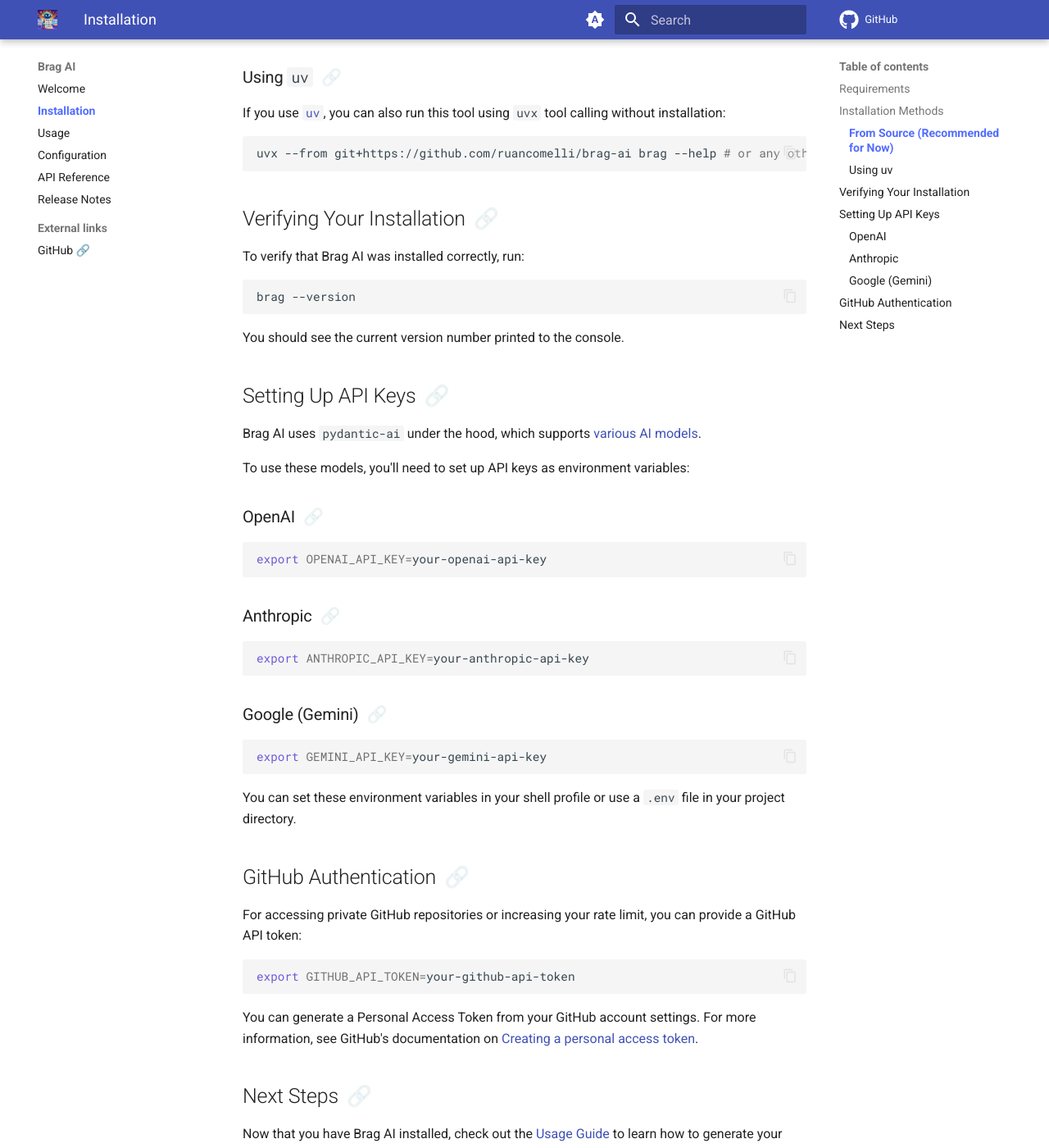
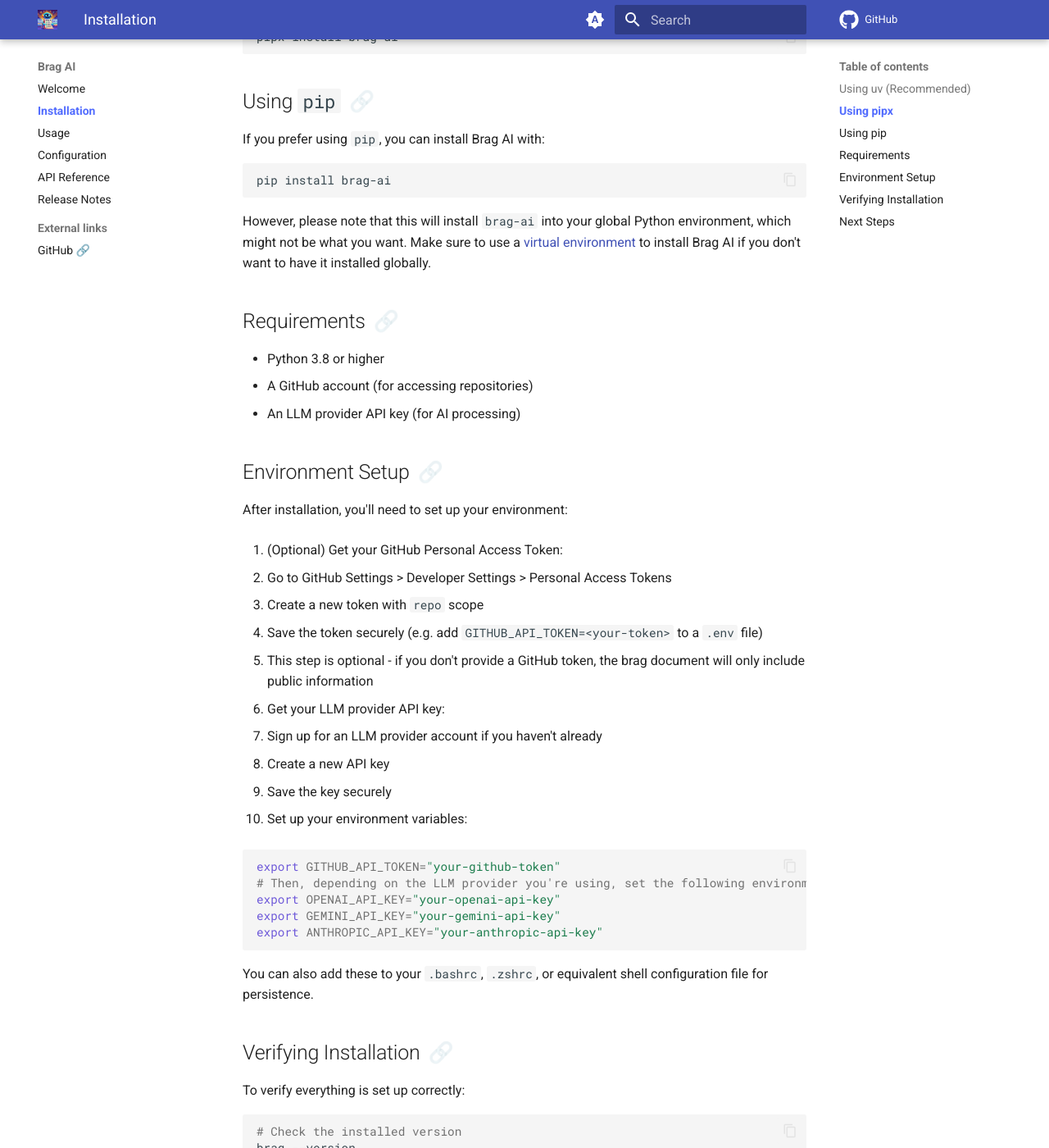
Before and after one commit to ruancomelli/brag-ai, an MkDocs documentation site: the page built from docs/installation.md, in a window 1280 px wide and 1400 px high, scrolled down 589 px. Shown: the whole window at 82% size. Built offline with MkDocs 1.6.1 and Material for MkDocs 9.7.7, drawn with Linux system fonts in a browser that asks for light colours; comment, search, counter and statistics services are not loaded; some of the changed text lies outside the part shown.

Commit message:
docs: update docs after publishing project to PyPI

````diff
--- a/docs/installation.md
+++ b/docs/installation.md
@@ -1,78 +1,91 @@
 # Installation
 
-There are several ways to install Brag AI, depending on your needs and preferences.
+There are several ways to install Brag AI. Choose the one that best suits your needs.
 
-## Requirements
+## Using [`uv`](https://docs.astral.sh/uv/) (Recommended)
 
-- Python 3.12 or higher
-- A GitHub account (for generating brag documents from GitHub repositories)
-- An API key for at least one AI provider (OpenAI, Anthropic, or Google) if you want to use their models
-
-## Installation Methods
-
-### From Source (Recommended for Now)
-
-This project is still not published to PyPI. You can install it from source using pip:
+The easiest way to install Brag AI is using [`uv`](https://docs.astral.sh/uv/):
 
 ```bash
-pip install git+https://github.com/ruancomelli/brag-ai.git
+uv tool install brag-ai
 ```
 
-### Using `uv`
-
-If you use [`uv`](https://docs.astral.sh/uv/), you can also run this tool using
-`uvx` tool calling without installation:
-
-```bash
-uvx --from git+https://github.com/ruancomelli/brag-ai brag --help # or any other command
-```
-
-## Verifying Your Installation
-
-To verify that Brag AI was installed correctly, run:
+After installation, you can verify it worked by running:
 
 ```bash
 brag --version
 ```
 
-You should see the current version number printed to the console.
+## Using [`pipx`](https://pipx.pypa.io/stable/)
 
-## Setting Up API Keys
-
-Brag AI uses `pydantic-ai` under the hood, which supports [various AI models](https://ai.pydantic.dev/models/).
-
-To use these models, you'll need to set up API keys as environment variables:
-
-### OpenAI
+If you prefer using `pipx`, you can install Brag AI with:
 
 ```bash
-export OPENAI_API_KEY=your-openai-api-key
+pipx install brag-ai
 ```
 
-### Anthropic
+## Using `pip`
+
+If you prefer using `pip`, you can install Brag AI with:
 
 ```bash
-export ANTHROPIC_API_KEY=your-anthropic-api-key
+pip install brag-ai
 ```
 
-### Google (Gemini)
+However, please note that this will install `brag-ai` into your global Python environment, which might not be what you want.
+Make sure to use a [virtual environment](https://docs.python.org/3/library/venv.html) to install Brag AI if you don't want to have it installed globally.
+
+## Requirements
+
+- Python 3.8 or higher
+- A GitHub account (for accessing repositories)
+- An LLM provider API key (for AI processing)
+
+## Environment Setup
+
+After installation, you'll need to set up your environment:
+
+1. (Optional) Get your GitHub Personal Access Token:
+
+   - Go to GitHub Settings > Developer Settings > Personal Access Tokens
+   - Create a new token with `repo` scope
+   - Save the token securely (e.g. add `GITHUB_API_TOKEN=<your-token>` to a `.env` file)
+   - This step is optional - if you don't provide a GitHub token, the brag document will only include public information
+
+2. Get your LLM provider API key:
+
+   - Sign up for an LLM provider account if you haven't already
+   - Create a new API key
+   - Save the key securely
+
+3. Set up your environment variables:
 
 ```bash
-export GEMINI_API_KEY=your-gemini-api-key
+export GITHUB_API_TOKEN="your-github-token"
+# Then, depending on the LLM provider you're using, set the following environment variables:
+export OPENAI_API_KEY="your-openai-api-key"
+export GEMINI_API_KEY="your-gemini-api-key"
+export ANTHROPIC_API_KEY="your-anthropic-api-key"
 ```
 
-You can set these environment variables in your shell profile or use a `.env` file in your project directory.
+You can also add these to your `.bashrc`, `.zshrc`, or equivalent shell configuration file for persistence.
 
-## GitHub Authentication
+## Verifying Installation
 
-For accessing private GitHub repositories or increasing your rate limit, you can provide a GitHub API token:
+To verify everything is set up correctly:
 
 ```bash
-export GITHUB_API_TOKEN=your-github-api-token
+# Check the installed version
+brag --version
+
+# Run a test command
+brag --help
 ```
 
-You can generate a Personal Access Token from your GitHub account settings. For more information, see GitHub's documentation on [Creating a personal access token](https://docs.github.com/en/authentication/keeping-your-account-and-data-secure/creating-a-personal-access-token).
+If you see the help message and version information, you're ready to start using Brag AI!
 
 ## Next Steps
 
-Now that you have Brag AI installed, check out the [Usage Guide](usage.md) to learn how to generate your first brag document!
+- Read the [Usage Guide](usage.md) to learn how to use Brag AI
+- Check out the [Configuration Options](configuration.md) to customize your experience
+- Visit the [API Reference](api-reference.md) for detailed technical information
````
Also changed, not shown: README.md (+8 -5 lines), docs/index.md (+19 -2 lines).
